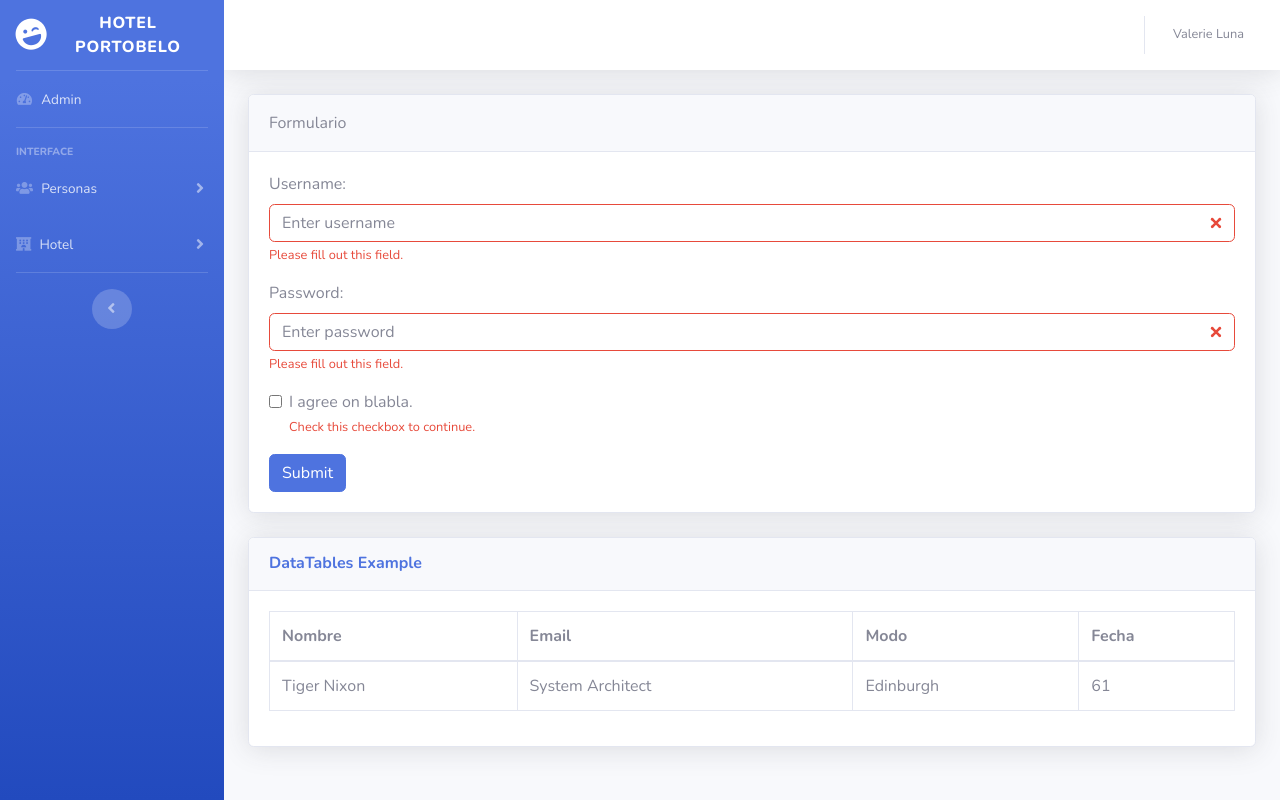
After one commit to KevAlv/3_Layers_PHP_CRUD, a PHP site: page /administradores.php in a window 1280 px wide. The commit adds this page. Run offline with PHP 8.4, Linux system fonts and the light colour scheme.

Commit message:
agregue_las_capas

```diff
--- /dev/null
+++ b/presentacion/administradores.php
@@ -0,0 +1,67 @@
+<?php
+include_once('includes/header.php');
+?>
+    <div class="card shadow mb-4">
+        <div class="card-header py-3">
+        Formulario
+        </div>
+        <div class="card-body">
+                  <!-- Page Heading -->
+          <form action="/action_page.php" class="was-validated">
+  <div class="form-group">
+    <label for="uname">Username:</label>
+    <input type="text" class="form-control" id="uname" placeholder="Enter username" name="uname" required>
+    <div class="valid-feedback">Valid.</div>
+    <div class="invalid-feedback">Please fill out this field.</div>
+  </div>
+  <div class="form-group">
+    <label for="pwd">Password:</label>
+    <input type="password" class="form-control" id="pwd" placeholder="Enter password" name="pswd" required>
+    <div class="valid-feedback">Valid.</div>
+    <div class="invalid-feedback">Please fill out this field.</div>
+  </div>
+  <div class="form-group form-check">
+    <label class="form-check-label">
+      <input class="form-check-input" type="checkbox" name="remember" required> I agree on blabla.
+      <div class="valid-feedback">Valid.</div>
+      <div class="invalid-feedback">Check this checkbox to continue.</div>
+    </label>
+  </div>
+  <button type="submit" class="btn btn-primary">Submit</button>
+</form>
+        </div>
+    </div>
+          <!-- DataTales Example -->
+          <div class="card shadow mb-4">
+            <div class="card-header py-3">
+              <h6 class="m-0 font-weight-bold text-primary">DataTables Example</h6>
+            </div>
+            <div class="card-body">
+              <div class="table-responsive">
+                <table class="table table-bordered" id="dataTable" width="100%" cellspacing="0">
+                  <thead>
+                    <tr>
+                      <th>Nombre</th>
+                      <th>Email</th>
+                      <th>Modo</th>
+                      <th>Fecha</th>
+                    </tr>
+                  </thead>
+                  <tbody>
+                    <tr>
+                      <td>Tiger Nixon</td>
+                      <td>System Architect</td>
+                      <td>Edinburgh</td>
+                      <td>61</td>
+                      </tr>
+                    <tr>
+                  </tbody>
+                </table>
+              </div>
+            </div>
+          </div>
+
+
+<?php
+include_once('includes/footer.php');
+?>
--- a/presentacion/includes/header.php
+++ b/presentacion/includes/header.php
@@ -64,7 +64,7 @@
           <div class="bg-white py-2 collapse-inner rounded">
             <h6 class="collapse-header">Componentes:</h6>
             <a class="collapse-item" href="clientes.php">Clientes</a>
-            <a class="collapse-item" href="administracion.php">administradores</a>
+            <a class="collapse-item" href="administradores.php">Administradores</a>
           </div>
         </div>
       </li>
@@ -120,7 +120,7 @@
             <li class="nav-item dropdown no-arrow">
               <a class="nav-link dropdown-toggle" href="#" id="userDropdown" role="button" data-toggle="dropdown" aria-haspopup="true" aria-expanded="false">
                 <span class="mr-2 d-none d-lg-inline text-gray-600 small">Valerie Luna</span>
-                <img class="img-profile rounded-circle" src="https://source.unsplash.com/QAB-WJcbgJk/60x60">
+
               </a>
               <!-- Dropdown - User Information -->
               <div class="dropdown-menu dropdown-menu-right shadow animated--grow-in" aria-labelledby="userDropdown">
```
Also changed, not shown: presentacion/planes.php (+31 -1 lines), datos/DCategoria.php (added), datos/DCliente.php (added), datos/DHabitacion.php (renamed from datos/habitacion.php), datos/DPlan.php (added), negocio/NCategoria.php (added), negocio/NCliente.php (added), negocio/NHabitacion.php (added), negocio/NPlan.php (added), presentacion/habitaciones.php (added).
